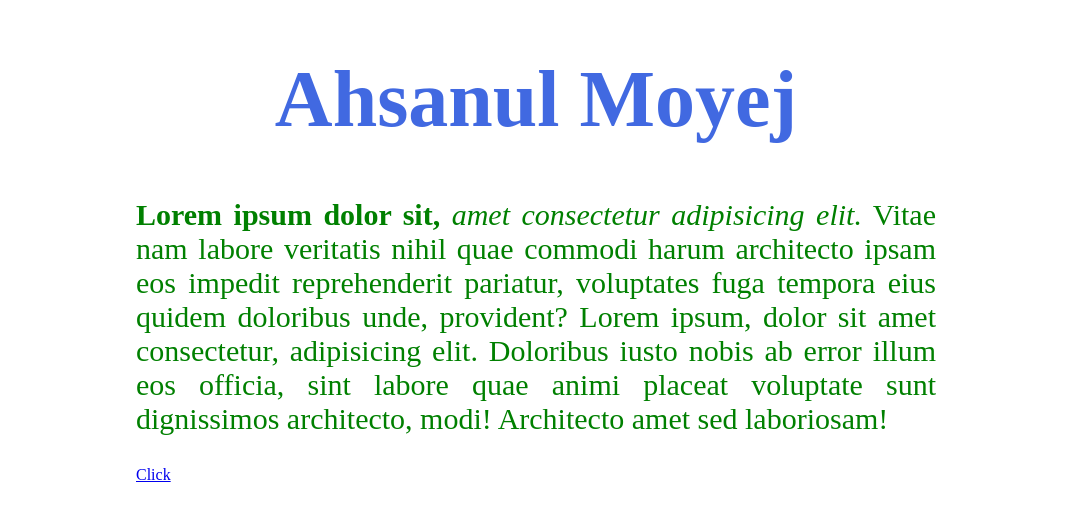
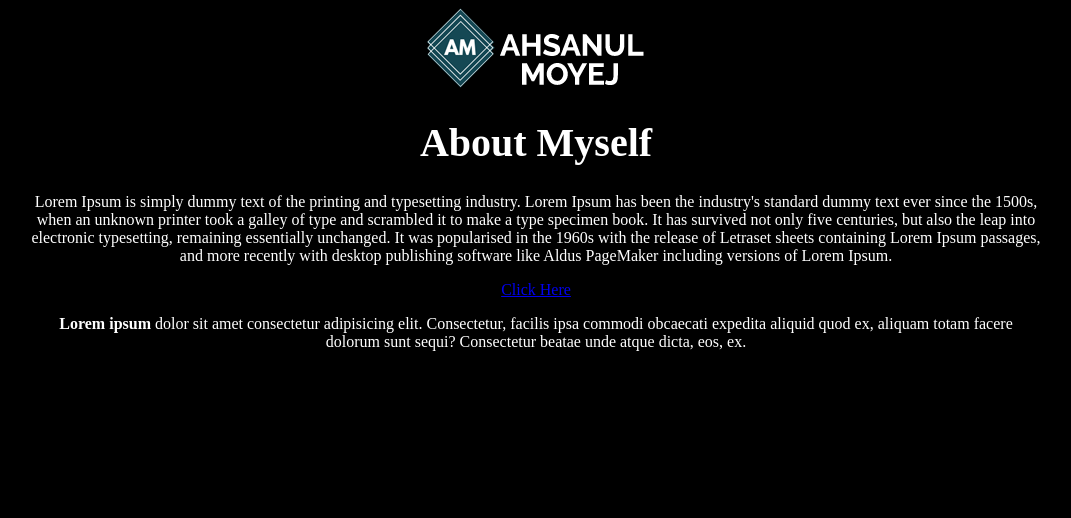
Before and after one commit to codermoyej/401_class2, a plain HTML site: page index.html in a window 1280 px wide. Shown: the whole page, without its empty margins (104-1175 px from the left). Drawn offline with Linux system fonts and the light colour scheme.

Commit message:
Update index.html

```diff
--- a/index.html
+++ b/index.html
@@ -6,12 +6,15 @@
 	<meta name="viewport" content="width=device-width, initial-scale=1">
 	<link rel="icon" href="images/favicon.png">
 </head>
-<body style="margin: 0;">
-
-	<div style="color: royalblue; width: 800px; margin-left: auto; margin-right: auto;">
-		<h1 style="font-size: 5em; text-align: center;">Ahsanul Moyej</h1>
-		<p style="font-size: 30px; text-align: justify; color: green;"><strong>Lorem ipsum dolor sit,</strong> <i>amet consectetur adipisicing elit.</i> Vitae nam labore veritatis nihil quae commodi harum architecto ipsam eos impedit reprehenderit pariatur, voluptates fuga tempora eius quidem doloribus unde, provident? Lorem ipsum, dolor sit amet consectetur, adipisicing elit. Doloribus iusto nobis ab error illum eos officia, sint labore quae animi placeat voluptate sunt dignissimos architecto, modi! Architecto amet sed laboriosam!</p>
-		<a href="https://www.w3schools.com/tags/tag_a.asp" target="_blank" alt="w3schools">Click</a>
-
+<body style="background: #000000;">
+<div style="width: 100%; text-align: center;">
+	<div style="width: 80%; margin: auto;">
+		<img src="images/logo.png" alt="logo">
+		<h1 style="font-size:40px; font-weight: 700; color: #ffffff;">About Myself</h1>
+		<p style="font-size: 16px; color: #ffffff;">Lorem Ipsum is simply dummy text of the printing and typesetting industry. Lorem Ipsum has been the industry's standard dummy text ever since the 1500s, when an unknown printer took a galley of type and scrambled it to make a type specimen book. It has survived not only five centuries, but also the leap into electronic typesetting, remaining essentially unchanged. It was popularised in the 1960s with the release of Letraset sheets containing Lorem Ipsum passages, and more recently with desktop publishing software like Aldus PageMaker including versions of Lorem Ipsum.</p>
+		<a href="https://www.w3schools.com" alt="w3schools" target="_parent">Click Here</a>
+		<p style="color: #ffffff"><b>Lorem ipsum</b> dolor sit amet consectetur adipisicing elit. Consectetur, facilis ipsa commodi obcaecati expedita aliquid quod ex, aliquam totam facere dolorum sunt sequi? Consectetur beatae unde atque dicta, eos, ex.</p>
+	</div>
+</div>
 </body>
 </html>
```
